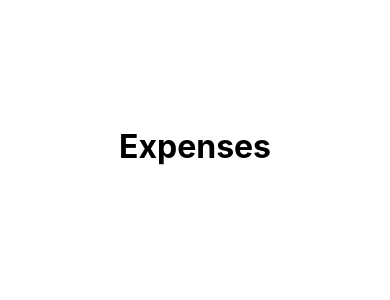
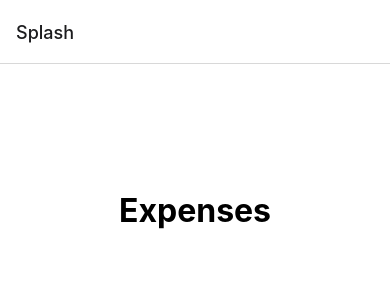
Before and after one commit to gedu/users_expenses_mobile, a React Native app in the folder usersExpenses/: screen / in a window 390 px wide. Shown: the top 300 px of the page. Built offline with nearby package versions, Linux system fonts and the light colour scheme.

Commit message:
added navigation dependency + code cleaning

```diff
--- a/usersExpenses/index.js
+++ b/usersExpenses/index.js
@@ -1,5 +1,5 @@
 import { AppRegistry } from 'react-native';
-import App from './App';
 import { name as appName } from './app.json';
+import App from './src/App';
 
 AppRegistry.registerComponent(appName, () => App);
--- a/usersExpenses/package.json
+++ b/usersExpenses/package.json
@@ -10,13 +10,17 @@
     "lint": "eslint . --ext .js,.jsx,.ts,.tsx"
   },
   "dependencies": {
+    "@react-navigation/native": "^6.0.10",
+    "@react-navigation/native-stack": "^6.6.2",
     "i18next": "^21.8.5",
     "lottie-ios": "3.2.3",
     "lottie-react-native": "^5.1.3",
     "react": "17.0.2",
     "react-i18next": "^11.16.9",
     "react-native": "0.68.2",
-    "react-native-config": "^1.4.5"
+    "react-native-config": "^1.4.5",
+    "react-native-safe-area-context": "^4.2.5",
+    "react-native-screens": "^3.13.1"
   },
   "devDependencies": {
     "@babel/core": "^7.12.9",
--- a/usersExpenses/App.tsx
+++ b/usersExpenses/src/App.tsx
@@ -1,16 +1,17 @@
+import { NavigationContainer } from '@react-navigation/native';
 import React from 'react';
 import { StatusBar } from 'react-native';
 import Config from 'react-native-config';
-import { SplashPage } from './src/splash/SplashPage';
-import { Colors } from './src/theme';
+import { ExpensesRoutes } from './routes/routes';
+import { Colors } from './theme';
 
 const App = () => {
   console.log(Config.API_URL);
   return (
-    <>
+    <NavigationContainer>
       <StatusBar barStyle={'dark-content'} backgroundColor={Colors.white} />
-      <SplashPage />
-    </>
+      <ExpensesRoutes />
+    </NavigationContainer>
   );
 };
 
--- /dev/null
+++ b/usersExpenses/src/home/HomePage.style.ts
@@ -0,0 +1,7 @@
+import { StyleSheet } from 'react-native';
+
+export const styles = StyleSheet.create({
+  root: {
+    flex: 1,
+  },
+});
--- /dev/null
+++ b/usersExpenses/src/home/HomePage.tsx
@@ -0,0 +1,12 @@
+import React from 'react';
+import { Text, View } from 'react-native';
+
+import { styles } from './HomePage.style';
+
+export const HomePage = () => {
+  return (
+    <View style={styles.root}>
+      <Text> Home </Text>
+    </View>
+  );
+};
--- /dev/null
+++ b/usersExpenses/src/routes/routes.tsx
@@ -0,0 +1,20 @@
+import { createNativeStackNavigator } from '@react-navigation/native-stack';
+import React from 'react';
+import { HomePage } from '../home/HomePage';
+import { SplashPage } from '../splash/SplashPage';
+
+const Stack = createNativeStackNavigator();
+
+export const RouteName = {
+  splash: 'Splash',
+  home: 'Home',
+};
+
+export const ExpensesRoutes = () => {
+  return (
+    <Stack.Navigator>
+      <Stack.Screen name={RouteName.splash} component={SplashPage} />
+      <Stack.Screen name={RouteName.home} component={HomePage} />
+    </Stack.Navigator>
+  );
+};
--- a/usersExpenses/src/splash/SplashPage.style.ts
+++ b/usersExpenses/src/splash/SplashPage.style.ts
@@ -1,4 +1,4 @@
-import { StyleSheet, Dimensions } from 'react-native';
+import { Dimensions, StyleSheet } from 'react-native';
 import { Colors, Typography } from '../theme';
 
 const { width, height } = Dimensions.get('window');
```
Also changed, not shown: 2 other files (tests, documents, lock files or other folders).
